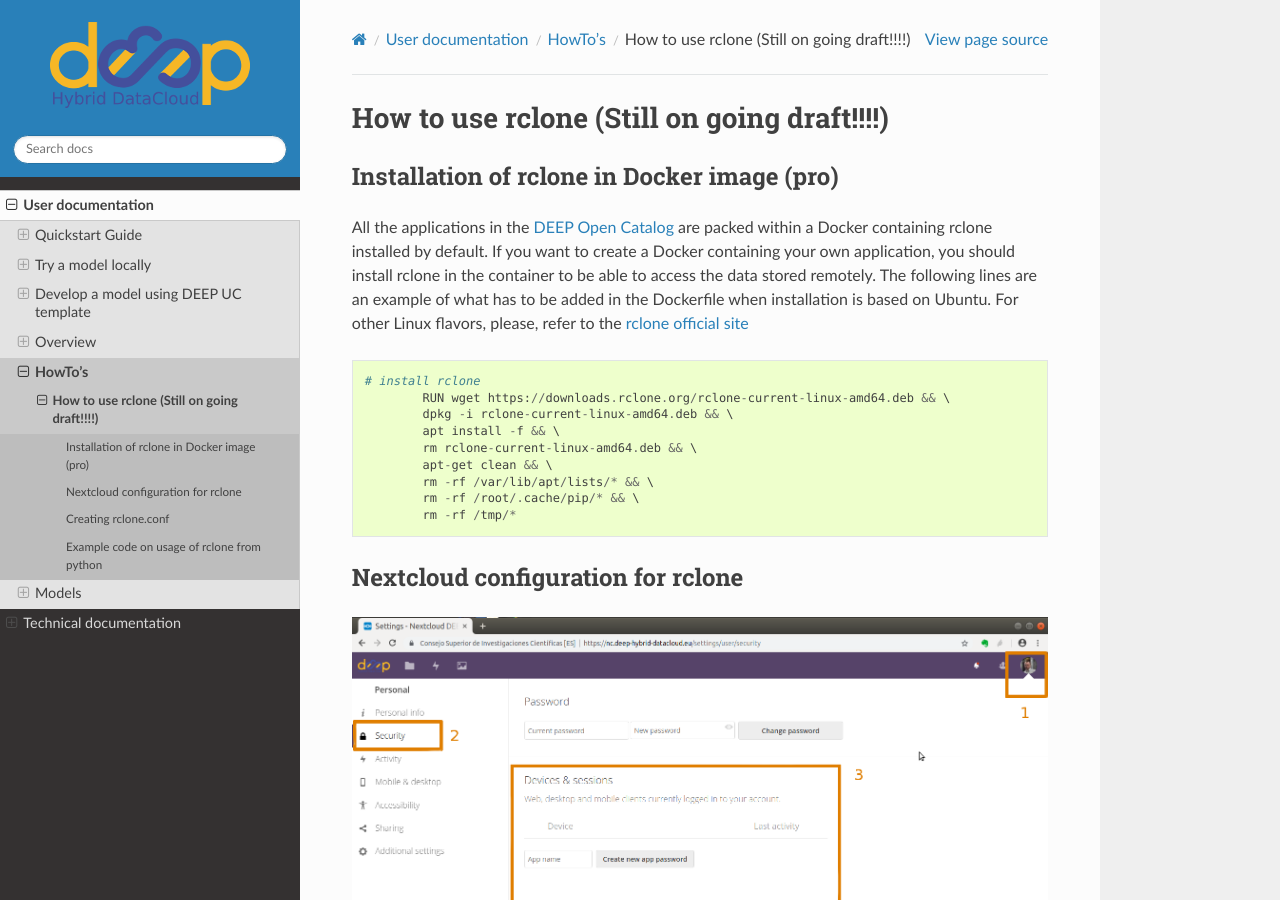
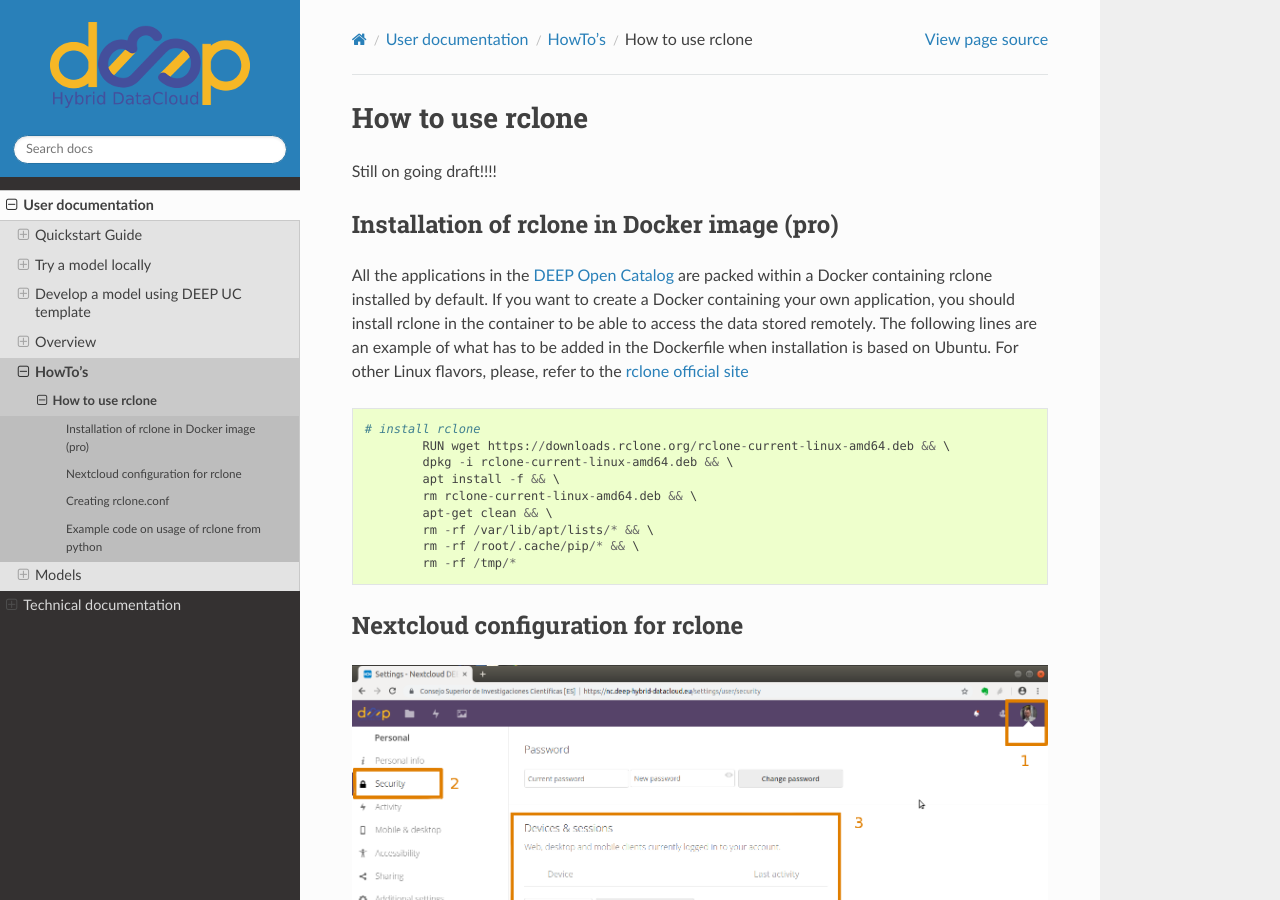
Before and after one commit to deephdc/deep-docs, a Sphinx documentation site: the page built from source/user/howto/rclone.rst, in a window 1280 px wide and 900 px high. Built offline with Sphinx 7.4.7 and the Read the Docs theme 2.0.0, drawn with Linux system fonts in a browser that asks for light colours; pages that are not in the unit, such as notebooks, are missing from menus.

Commit message:
rclone instructions draft

```diff
--- a/source/user/howto/rclone.rst
+++ b/source/user/howto/rclone.rst
@@ -3,9 +3,9 @@
 
 
 
-How to use rclone (Still on going draft!!!!)
+How to use rclone
 =================
-
+Still on going draft!!!!
 
 Installation of rclone in Docker image (pro)
 ------------------------------------------
```
